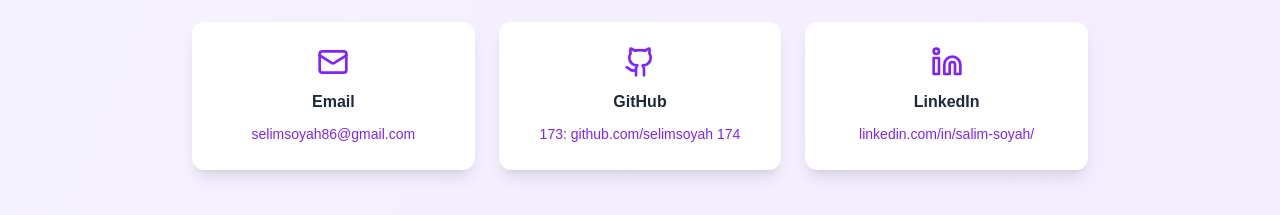
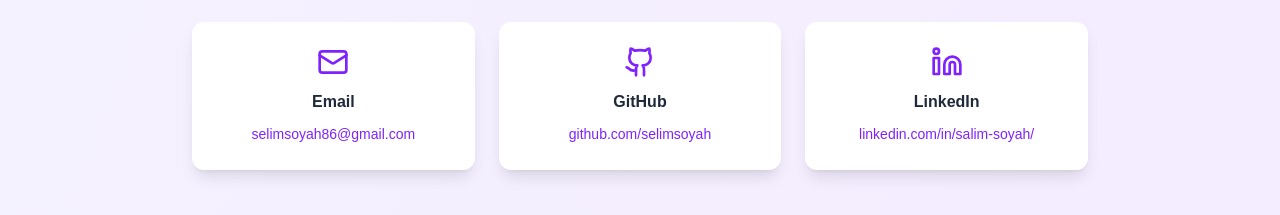
Before and after one commit to selimsoyah/portfolio, a Next.js app: page / in a window 1280 px wide. Shown: the part 10320-10535 px from the top of the page. Built offline with nearby package versions, Linux system fonts and the light colour scheme.

Commit message:
Fix Links

```diff
--- a/src/components/Chapter6.tsx
+++ b/src/components/Chapter6.tsx
@@ -170,8 +170,8 @@
               <Github className="w-8 h-8 text-violet-600 mx-auto mb-3" />
               <h4 className="font-semibold text-gray-800 mb-2">GitHub</h4>
               <a href="https://github.com/selimsoyah" className="text-sm text-violet-600 hover:underline">
-  173:                 github.com/selimsoyah
-  174                </a>
+                   github.com/selimsoyah
+                  </a>
             </motion.div>
 
             <motion.div
```
